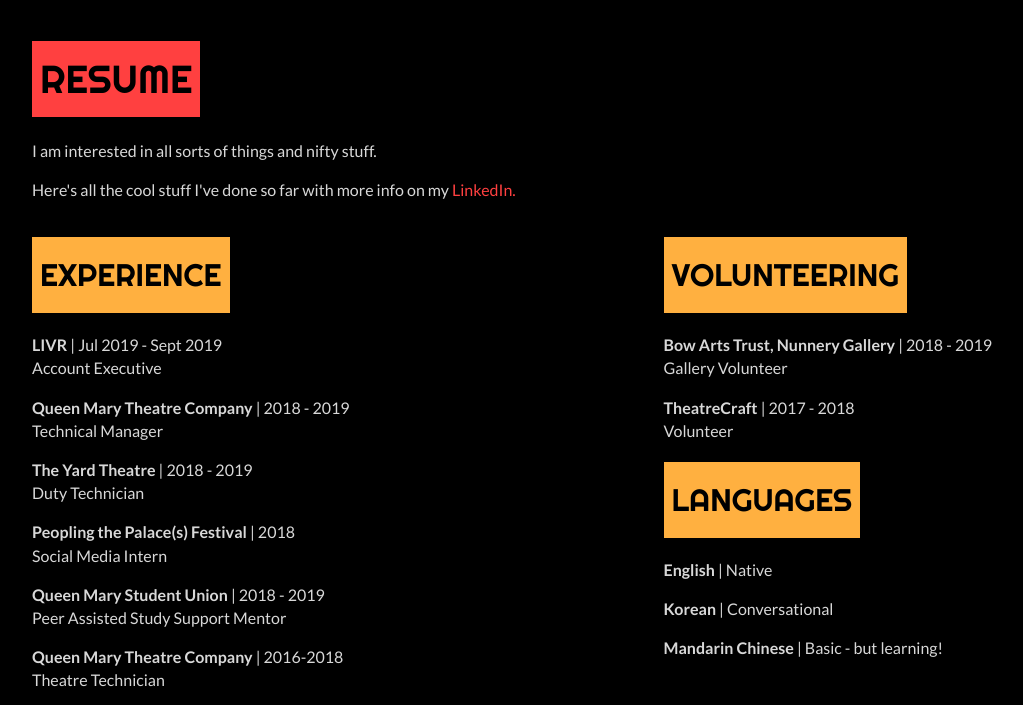
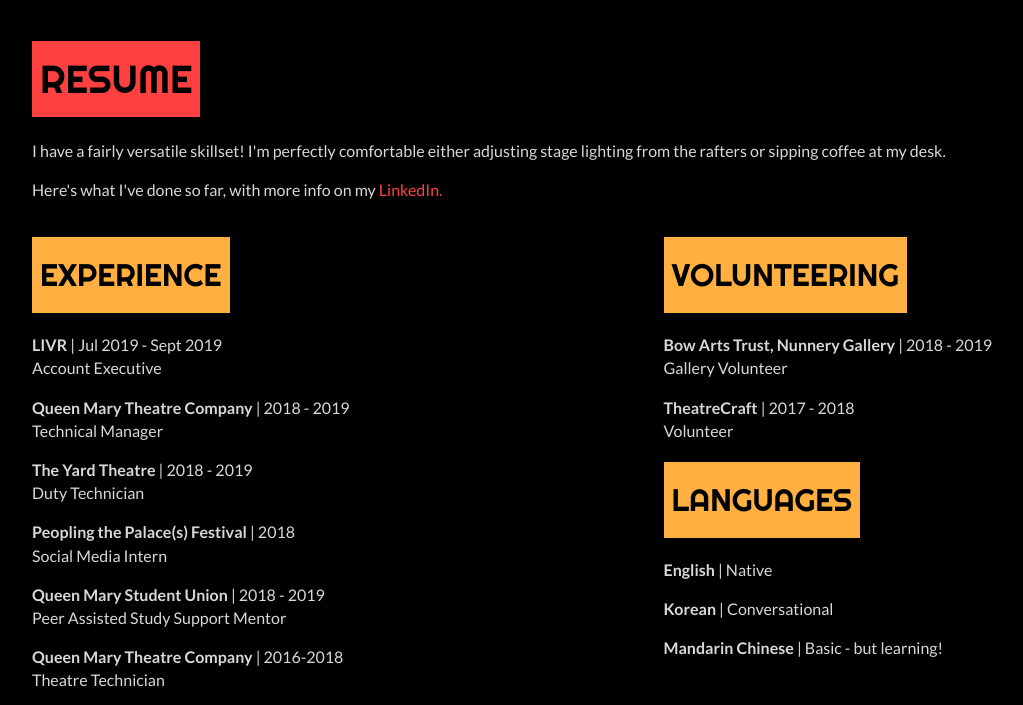
Before and after one commit to kimsycindy/kimsycindy.github.io, a Gatsby site: page /resume in a window 1280 px wide. Shown: the part 64-769 px from the top of the page, without its empty margins (128-1151 px from the left). Built offline with nearby package versions, Linux system fonts and the light colour scheme; Gatsby itself is replaced by a stand-in of ours.

Commit message:
Update resume.tsx

```diff
--- a/src/pages/resume.tsx
+++ b/src/pages/resume.tsx
@@ -13,9 +13,9 @@
     <Page>
       <Container>
         <TextHeader priority={1}>Resume</TextHeader>
-        <p>I am interested in all sorts of things and nifty stuff.</p>
+        <p>I have a fairly versatile skillset! I'm perfectly comfortable either adjusting stage lighting from the rafters or sipping coffee at my desk.</p>
         <p>
-          Here's all the cool stuff I've done so far with more info on my{' '}
+          Here's what I've done so far, with more info on my{' '}
           <a href="https://www.linkedin.com/in/cindy-kim-924b48132/">
             LinkedIn.
           </a>
```
